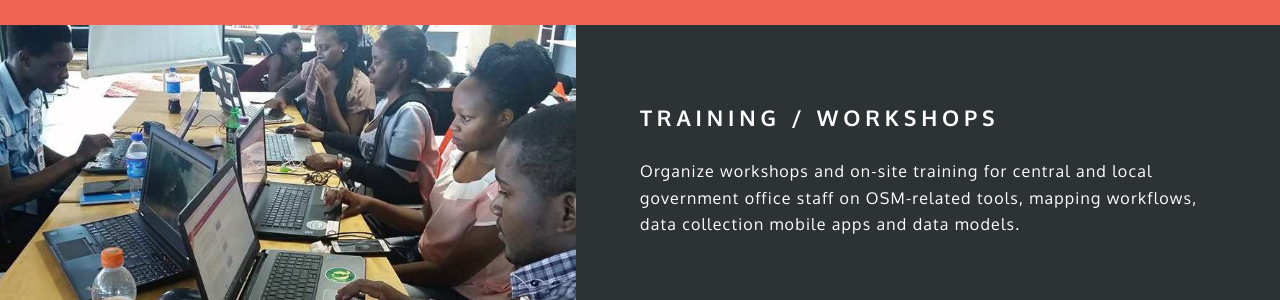
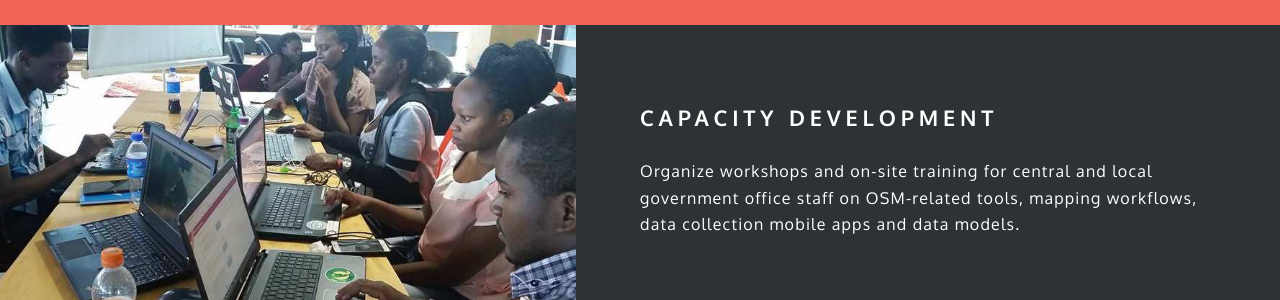
Before and after one commit to UgandaOpenMapping/ugandaopenmapping.github.io, a Jekyll site: the page built from index.html, in a window 1280 px wide and 900 px high, scrolled down 1083 px. Shown: the part 156-456 px from the top of the window. Built offline with Jekyll 4.4.1, drawn with Linux system fonts in a browser that asks for light colours; some of the changed text lies outside the part shown.

Commit message:
Update Capacity Development

```diff
--- a/about.html
+++ b/about.html
@@ -9,7 +9,7 @@ title: About
 	<hr />
 	<h4>Main tasks</h4>
 	<ul>
-		<li>Training / Workshops</li>
+		<li>Capacity Development</li>
 		<li>Mapping (Remote, Field, UAV)</li>
 		<li>UAV</li>
 	</ul>
--- a/index.html
+++ b/index.html
@@ -33,7 +33,7 @@ layout: landing
 					<section id="two" class="wrapper alt style2">
 						<section class="spotlight">
 							<div class="image"><img src="images/makerere.jpg" alt="" /></div><div class="content">
-								<h2>Training / Workshops</h2>
+								<h2>Capacity Development</h2>
 								<p>Organize workshops and on-site training for central and local government office staff on OSM-related tools, mapping workflows, data collection mobile apps and data models.</p>
 							</div>
 						</section>
@@ -70,7 +70,7 @@ layout: landing
 									<p>The <a href="http://www.ubos.org">Uganda Bureau of Statistics (UBOS)</a> and the <a href="https://www.kcca.go.ug/">Kampala Capital City Authority</a></p>
 								</li>
 								<li class="icon fa-graduation-cap">
-									<h3>Training</h3>
+									<h3>Capacity Development</h3>
 									<p>Workshops and on-site training for central and local government office staff on OSM-related tools, mapping workflows, data collection mobile apps and data models.</p>
 								</li>
 								<li class="icon fa-map-o">
```
